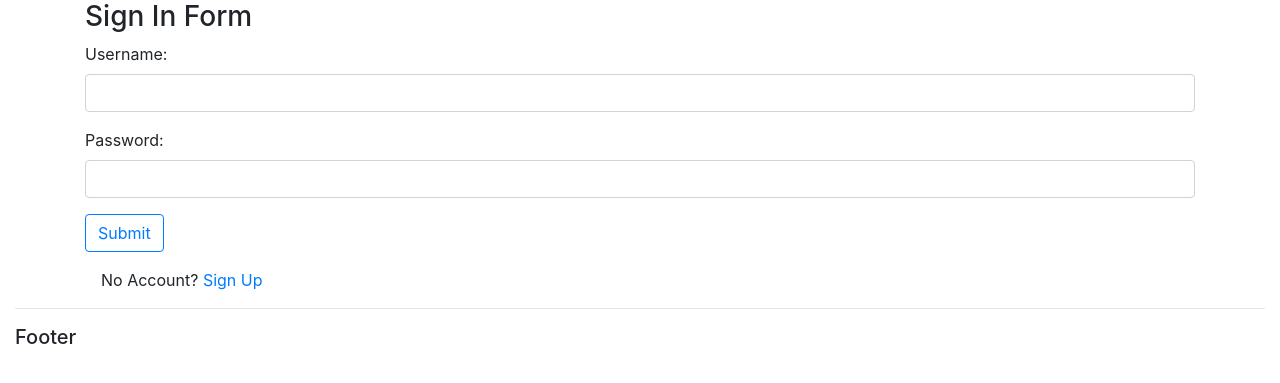
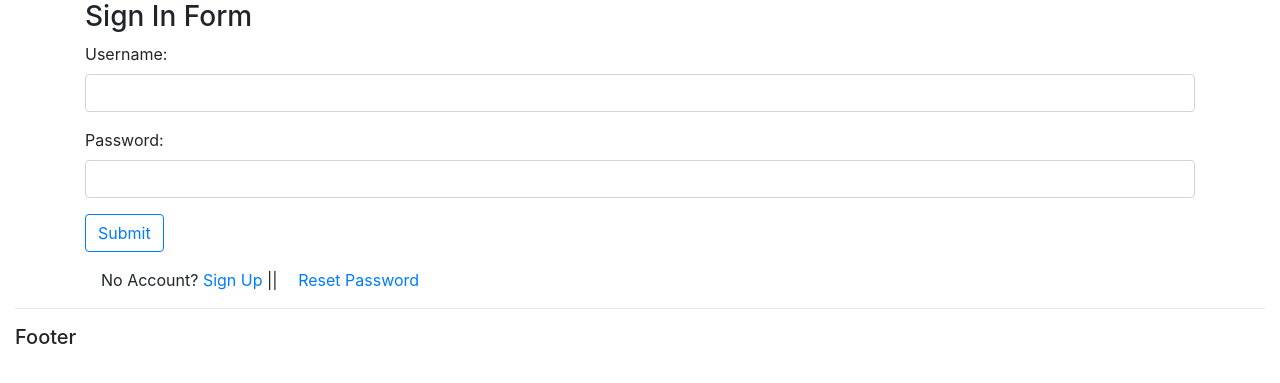
Before and after one commit to jobic10/crmwithdjango, a Django app: a page that uses account/templates/account/login.html in a window 1280 px wide. Shown: the part 83-466 px from the top of the page. Run offline with Django 3.2, Linux system fonts and the light colour scheme; some libraries are stand-ins or nearby versions.

Commit message:
Add link

```diff
--- a/account/templates/account/login.html
+++ b/account/templates/account/login.html
@@ -23,6 +23,7 @@
 
     <div class="form-group m-3">
         No Account? <a href="{% url 'register' %}">Sign Up</a>
+        || <a href="{% url 'reset_password' %}" class="m-3">Reset Password</a>
     </div>
 </section>
 {% endblock content %}
```
